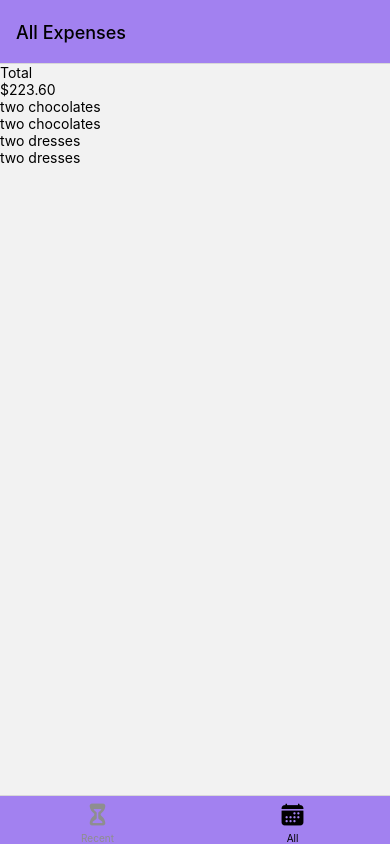
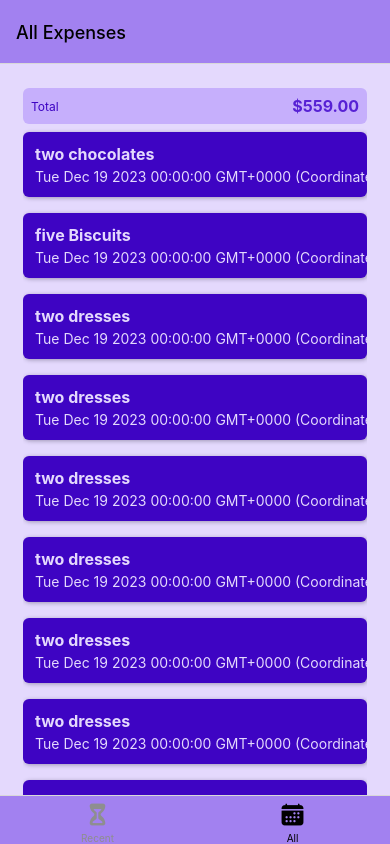
Before and after one commit to khushi4452/Expense_Tracker-App, a React Native app: screen /AllExpenses in a window 390 px wide. Built offline with nearby package versions, Linux system fonts and the light colour scheme.

Commit message:
created Ui

```diff
--- a/App.js
+++ b/App.js
@@ -21,6 +21,9 @@
 headerTintColor: 'black',
 tabBarStyle: { backgroundColor: GlobalStyles.colors.primary200 },
 tabBarActiveTintColor: GlobalStyles.colors.accent500,
+headerRight: () => {
+
+}
 }}
  >
 
--- /dev/null
+++ b/components/Expensesoutput/ExpenseItem.js
@@ -0,0 +1,56 @@
+import { Pressable, Text, View, StyleSheet } from "react-native";
+import { GlobalStyles } from "../../constants/styles";
+
+function ExpenseItem({ description, amount, date }) {
+  return (
+    <Pressable>
+      <View style={styles.ExpenseItem}>
+        <View>
+          <Text style={[styles.textBase, styles.description]}>{description}</Text>
+          <Text style={styles.textBase}>{date.toString()}</Text>
+        </View>
+        <View style={styles.amountContainer}>
+          <Text style={styles.amount}>{amount}</Text>
+        </View>
+      </View>
+    </Pressable>
+  );
+}
+
+export default ExpenseItem;
+
+const styles = StyleSheet.create({
+  ExpenseItem: {
+    padding: 12,
+    marginVertical: 8,
+    backgroundColor: GlobalStyles.colors.primary500,
+    flexDirection: 'row',
+    justifyContent: 'space-between',
+    borderRadius: 6,
+    elevation: 3,
+    shadowColor: GlobalStyles.colors.gray500,
+    shadowRadius: 4,
+    shadowOffset: { width: 1, height: 1 },
+    shadowOpacity: 0.4,
+  },
+  textBase: {
+    color: GlobalStyles.colors.primary50,
+  },
+  description: {
+    fontSize: 16,
+    marginBottom: 4,
+    fontWeight: 'bold',
+  },
+  amountContainer: {
+    paddingHorizontal: 12,
+    paddingVertical: 4,
+    backgroundColor: 'white',
+    justifyContent: 'center',
+    alignItems: 'center',
+    borderRadius: 4,
+  },
+  amount: {
+    color: GlobalStyles.colors.primary500,
+    fontWeight: 'bold',
+  },
+});
--- a/components/Expensesoutput/ExpensesList.js
+++ b/components/Expensesoutput/ExpensesList.js
@@ -1,20 +1,16 @@
-import { FlatList, Text } from "react-native";
-
+import { FlatList } from "react-native";
+import ExpenseItem from "./ExpenseItem";
 
 function renderExpenseItem({ item }) {
- return (
-  <Text>
-   {item.description}
-  </Text>
-  );
+  return <ExpenseItem {...item} />;
 }
 
 function ExpensesList({ expenses }) {
   return (
- <FlatList
-  data={expenses}
-  renderItem={renderExpenseItem}
-  keyExtractor={(item) => item.id}
+    <FlatList
+      data={expenses}
+      renderItem={renderExpenseItem}
+      keyExtractor={(item) => item.id}
     />
   );
 }
--- a/components/Expensesoutput/ExpensesOutput.js
+++ b/components/Expensesoutput/ExpensesOutput.js
@@ -1,6 +1,7 @@
-import { View } from "react-native";
+import { View, StyleSheet } from "react-native";
 import ExpensesSummary from "./ExpensesSummary";
 import ExpensesList from "./ExpensesList";
+import { GlobalStyles } from "../../constants/styles";
 
 const DUMMY_EXPENSES = [
   {
@@ -11,7 +12,7 @@
   },
   {
     id: 'e2',
-    description: "two chocolates",
+    description: "five Biscuits",
     amount: 55.90,
     date: new Date('2023-12-19'),
   },
@@ -27,11 +28,47 @@
     amount: 55.90,
     date: new Date('2023-12-19'),
   },
+  {
+    id: 'e5',
+    description: "two dresses",
+    amount: 55.90,
+    date: new Date('2023-12-19'),
+  },
+  {
+    id: 'e6',
+    description: "two dresses",
+    amount: 55.90,
+    date: new Date('2023-12-19'),
+  },
+  {
+    id: 'e7',
+    description: "two dresses",
+    amount: 55.90,
+    date: new Date('2023-12-19'),
+  },
+  {
+    id: 'e8', // unique id
+    description: "two dresses",
+    amount: 55.90,
+    date: new Date('2023-12-19'),
+  },
+  {
+    id: 'e9', // unique id
+    description: "two dresses",
+    amount: 55.90,
+    date: new Date('2023-12-19'),
+  },
+  {
+    id: 'e10', // unique id
+    description: "two dresses",
+    amount: 55.90,
+    date: new Date('2023-12-19'),
+  },
 ];
 
 function ExpensesOutput({ expenses = DUMMY_EXPENSES, expenseperiod }) {
   return (
-    <View>
+    <View style={styles.container}>
       <ExpensesSummary expenses={expenses} periodName={expenseperiod} />
       <ExpensesList expenses={expenses} />
     </View>
@@ -39,3 +76,13 @@
 }
 
 export default ExpensesOutput;
+
+const styles = StyleSheet.create({
+  container: {
+    paddingHorizontal: 23,
+    paddingTop: 24,
+    paddingBottom: 0,
+    flex: 1,
+    backgroundColor: GlobalStyles.colors.primary50,
+  },
+});
--- a/components/Expensesoutput/ExpensesSummary.js
+++ b/components/Expensesoutput/ExpensesSummary.js
@@ -7,9 +7,9 @@
   }, 0);
 
   return (
-  <View>
-  <Text>{periodName}</Text>
-  <Text>${expensesSum.toFixed(2)}</Text>
+  <View  style={styles.container}>
+  <Text style={styles.period}>{periodName}</Text>
+  <Text style={styles.sum}>${expensesSum.toFixed(2)}</Text>
   </View>
   );
 }
@@ -19,6 +19,25 @@
 const styles = StyleSheet.create({
 container: {
     padding: 8,
-    backgroundColor: GlobalStyles,
+    backgroundColor: GlobalStyles.colors.primary100,
+    borderRadius: 6,
+    flexDirection: 'row',
+    justifyContent: 'space-between',
+    alignItems: 'center'
+},
+
+
+period: {
+  fontSize: 12,
+  color: GlobalStyles.colors.primary500,
+
+},
+sum : {
+  fontSize: 16,
+  fontWeight : 'bold',
+  color: GlobalStyles.colors.primary400,
+
 }
+
+
 });
```
